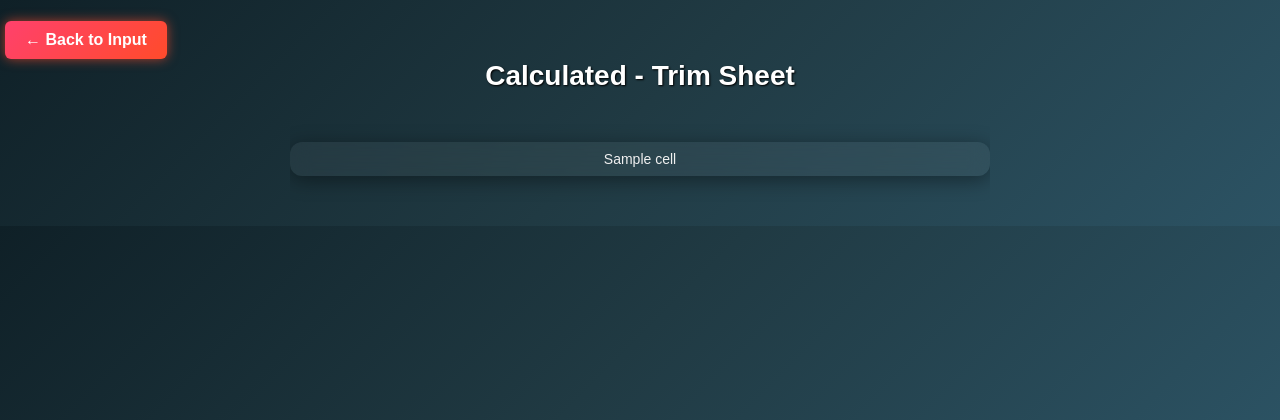
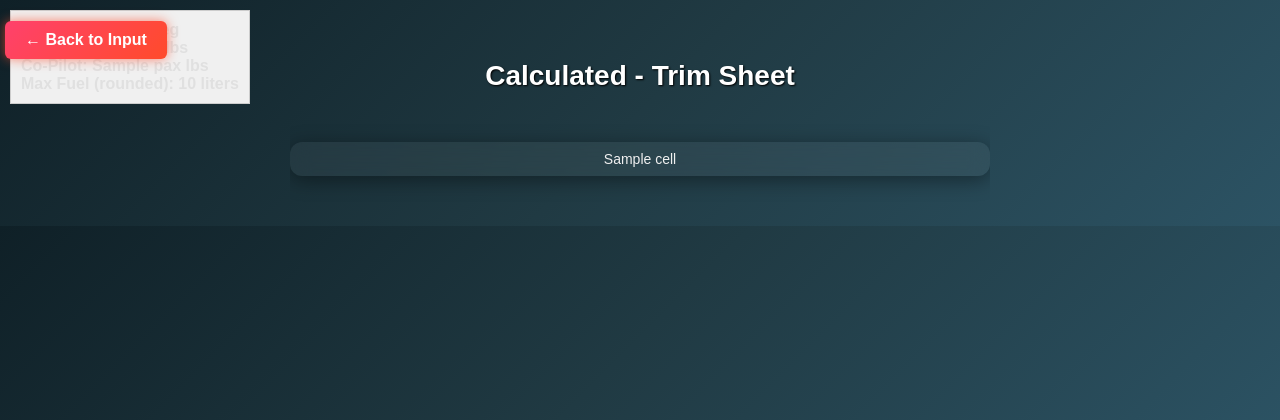
Before and after one commit to pranav4007/load-trim-app, a Flask app: template templates/table.html in a window 1280 px wide. Shown: the top 420 px of the page. Run offline with Flask 3, Linux system fonts and the light colour scheme; the template is opened without the code that fills it: most values are stand-ins (such as "Sample title", 1, 10 or a date in 2020).

Commit message:
table.html

```diff
--- a/templates/table.html
+++ b/templates/table.html
@@ -112,26 +112,35 @@
 </body>
 </html>
 
-{% set auw_152 = data[19][2] %}
-{% set status_152 = data[19][6] %}
-{% set auw_172 = data[20][2] %}
-{% set status_172 = data[20][6] %}
-
-{% if status_152 == "N" %}
-    {% set excesspounds = auw_152 - 1670 %}
-    {% set excessfuelinliter = (excesspounds / 1.58) | round(2) %}
-     <div style="position: fixed; top: 20px; right: 20px; background-color: #ff4d4d; color: white; font-weight: bold; padding: 10px 20px; border-radius: 8px; animation: flash 1s infinite; z-index: 1000;">
-    AUW exceeded by {{ excesspounds }} lbs. {{ excesspounds }} lbs is equal to {{ excessfuelinliter }} liters.
-    </div>
-
-{% elif status_172 == "N" %}
-    {% set excesspounds = auw_172 - 2550 %}
-    {% set excessfuelinliter = (excesspounds / 1.58) | round(2) %}
-    <div style="position: fixed; top: 20px; right: 20px; background-color: #ff4d4d; color: white; font-weight: bold; padding: 10px 20px; border-radius: 8px; animation: flash 1s infinite; z-index: 1000;">
-    AUW exceeded by {{ excesspounds }} lbs. {{ excesspounds }} lbs is equal to {{ excessfuelinliter }} liters.
-    </div>
 
 
+{% set ac_type = data[1][1] %}
 
+{% if ac_type == "C152" %}
+    {% set reg = data[1][4] %}
+    {% set pilot = data[5][2] %}
+    {% set pax = data[6][2] %}
+    {% set zerofuel = data[4][2] %}
+    {% set mtow = 1670 %}
+    {% set maxfuellbs = mtow - zerofuel %}
+    {% set maxfuellit = (maxfuellbs / 1.58) | round(2) %}
+    {% set maxfuelrounded = (maxfuellit // 5 * 5) | int %}
 
+{% elif ac_type == "C172" %}
+    {% set reg = data[1][3] %}
+    {% set pilot = data[5][2] %}
+    {% set pax = data[6][2] %}
+    {% set zerofuel = data[4][2] %}
+    {% set mtow = 1670 %}
+    {% set maxfuellbs = mtow - zerofuel %}
+    {% set maxfuellit = (maxfuellbs / 1.58) | round(2) %}
+    {% set maxfuelrounded = (maxfuellit // 5 * 5) | int %}
 {% endif %}
+
+<!-- Display block in top-left corner -->
+<div style="position: absolute; top: 10px; left: 10px; font-weight: bold; background: #f0f0f0; padding: 10px; border: 1px solid #ccc;">
+    A/C Reg: {{ reg }} <br>
+    Pilot: {{ pilot }} lbs <br>
+    Co-Pilot: {{ pax }} lbs <br>
+    Max Fuel (rounded): {{ maxfuelrounded }} liters
+</div>
```
